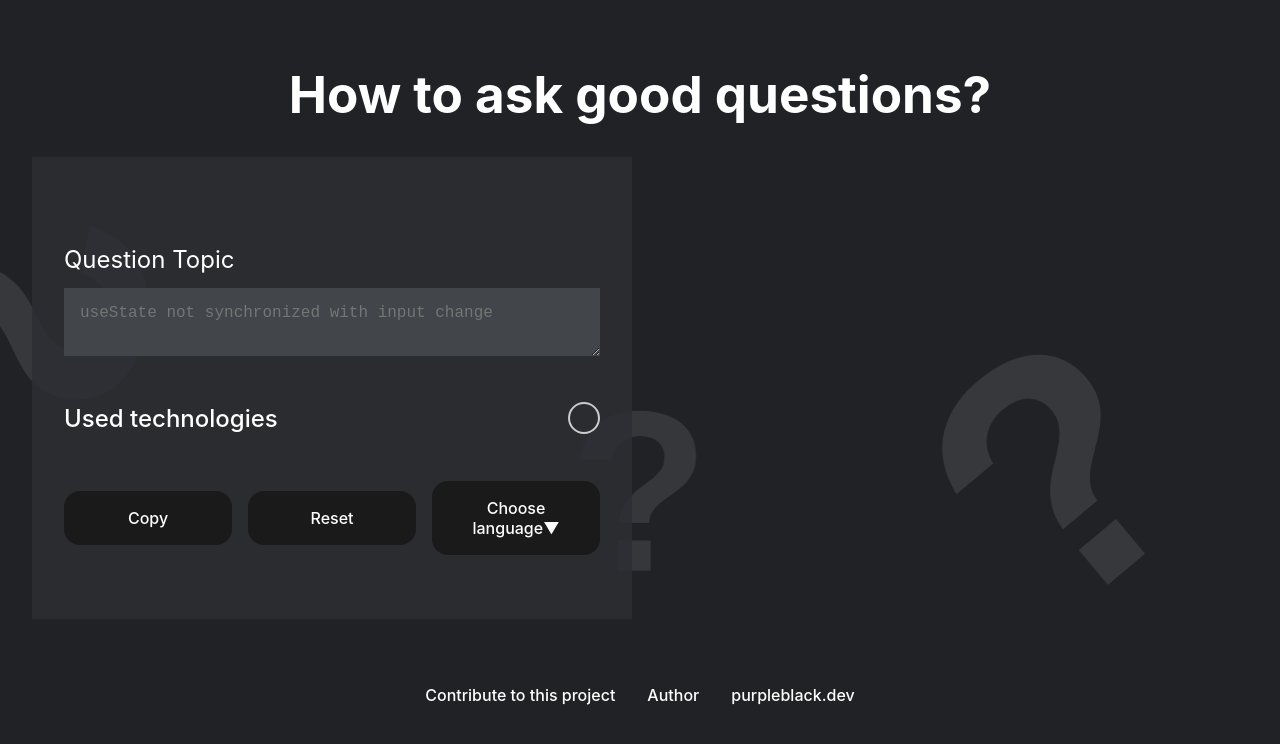
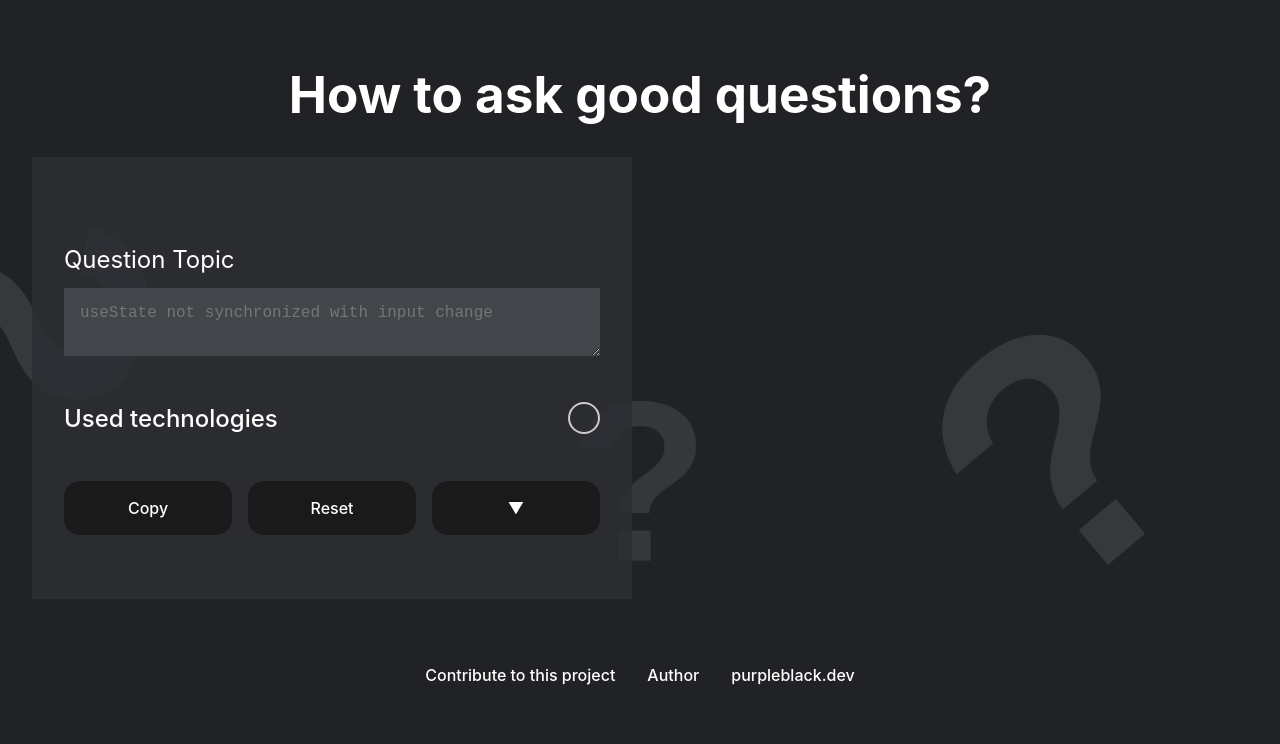
Before and after one commit to goodideagiver/how-to-ask-good-questions, a React (Vite) app: page / in a window 1280 px wide. Shown: the top 744 px of the page. Built offline with nearby package versions, Linux system fonts and the light colour scheme.

Commit message:
Feat: add styles and functionality to select lang

```diff
--- a/package.json
+++ b/package.json
@@ -16,6 +16,7 @@
 	},
 	"dependencies": {
 		"@radix-ui/react-select": "^1.1.1",
+		"@stitches/react": "^1.2.8",
 		"gh-pages": "^4.0.0",
 		"i18next": "^21.9.1",
 		"react": "^18.2.0",
--- a/src/components/LanguageSelect/LanguageSelect.tsx
+++ b/src/components/LanguageSelect/LanguageSelect.tsx
@@ -4,32 +4,62 @@ import { DECLARED_LANGUAGES } from '../../config'
 
 import * as Select from '@radix-ui/react-select'
 
+import { styled } from '@stitches/react'
 import { useLanguageSelect } from './useLanguageSelect'
+
+const StyledContent = styled(Select.Content, {
+  width: '100%',
+  backgroundColor: 'rgb(44, 47, 51)',
+  borderRadius: '8px',
+  border: '1px solid #121212',
+  boxShadow: '0 0 5px #121212',
+  overflow: 'hidden',
+})
+
+const StyledItem = styled(Select.Item, {
+  padding: '1rem 2rem',
+  backgroundColor: 'rgb(44, 47, 51)',
+  color: 'white',
+  cursor: 'pointer',
+  '&:hover': {
+    backgroundColor: '#202225',
+    color: 'white',
+    outline: 'none',
+    border: 'none',
+  },
+})
 
 export const LanguageSelect = () => {
   const { t } = useTranslation()
 
-  const { selectHandler, selectRef } = useLanguageSelect()
+  const { selectHandler, selectValue } = useLanguageSelect()
 
   const LanguageOptions = DECLARED_LANGUAGES.map((lang) => (
-    <Select.Item value={lang} key={lang}>
-      <Select.ItemText>{lang}</Select.ItemText>
-    </Select.Item>
+    <StyledItem value={lang} key={lang}>
+      <Select.ItemText>{lang.toUpperCase()}</Select.ItemText>
+    </StyledItem>
   ))
 
+  const SelectContent = (
+    <StyledContent>
+      <Select.ScrollUpButton />
+      <Select.Viewport>
+        <Select.Group>
+          <Select.Label>{t('chooseLanguage')}</Select.Label>
+          {LanguageOptions}
+        </Select.Group>
+      </Select.Viewport>
+      <Select.ScrollDownButton />
+    </StyledContent>
+  )
+
   return (
-    <Select.Root>
+    <Select.Root onValueChange={selectHandler} value={selectValue}>
       <Select.Trigger aria-label='language select'>
         <Select.Value placeholder={t('chooseLanguage')} />
         <Select.Icon />
       </Select.Trigger>
-      <Select.Portal>
-        <Select.Content>
-          <Select.ScrollUpButton />
-          <Select.Viewport>{LanguageOptions}</Select.Viewport>
-          <Select.ScrollDownButton />
-        </Select.Content>
-      </Select.Portal>
+      {SelectContent}
     </Select.Root>
   )
 }
--- a/src/components/LanguageSelect/useLanguageSelect.ts
+++ b/src/components/LanguageSelect/useLanguageSelect.ts
@@ -1,29 +1,29 @@
-import i18next from 'i18next';
-import { ChangeEvent, useEffect, useRef } from 'react';
-import { useLocalStorage } from '../../hooks/useLocalStorage.hook';
+import i18next from 'i18next'
+import { useEffect, useState } from 'react'
+import { useLocalStorage } from '../../hooks/useLocalStorage.hook'
 
 export const useLanguageSelect = () => {
-	const { setItem, value } = useLocalStorage('language');
+  const [selectValue, setSelectValue] = useState('')
 
-	const selectRef = useRef<HTMLSelectElement>(null);
+  const { setItem, value } = useLocalStorage('language')
 
-	const langChangeHandler = (lang: string) => {
-		i18next.changeLanguage(lang);
-		setItem(lang);
-	};
+  const langChangeHandler = (lang: string) => {
+    i18next.changeLanguage(lang)
+    setItem(lang)
+  }
 
-	const selectHandler = (event: ChangeEvent<HTMLSelectElement>) => {
-		if (event.target.value.trim().length > 0) {
-			langChangeHandler(event.target.value);
-		}
-	};
+  const selectHandler = (newLang: string) => {
+    if (newLang.trim().length > 0) {
+      langChangeHandler(newLang)
+    }
+  }
 
-	useEffect(() => {
-		if (selectRef.current && value) {
-			selectRef.current.value = value;
-			langChangeHandler(value);
-		}
-	}, [value]);
+  useEffect(() => {
+    if (value) {
+      setSelectValue(value)
+      langChangeHandler(value)
+    }
+  }, [value])
 
-	return { selectHandler, selectRef };
-};
+  return { selectHandler, selectValue }
+}
--- a/src/components/QuestionForm/FormControls/FormControls.module.scss
+++ b/src/components/QuestionForm/FormControls/FormControls.module.scss
@@ -4,10 +4,13 @@
 	flex-wrap: wrap;
 	justify-content: center;
 	align-items: center;
+
 	button {
 		flex: 1 1 25%;
 	}
+
 	padding-bottom: 2rem;
+	white-space: nowrap;
 }
 
 .button {
@@ -28,15 +31,19 @@
 	0% {
 		transform: translateX(0);
 	}
+
 	25% {
 		transform: translateX(2px);
 	}
+
 	50% {
 		transform: translateX(-2px);
 	}
+
 	75% {
 		transform: translateX(2px);
 	}
+
 	100% {
 		transform: translateX(0);
 	}
@@ -46,13 +53,16 @@
 	0% {
 		scale: 1;
 	}
+
 	10% {
 		scale: 0.95;
 		filter: brightness(1.2);
 	}
+
 	60% {
 		filter: brightness(1.2);
 	}
+
 	100% {
 		scale: 1;
 		filter: brightness(1);
--- a/src/index.scss
+++ b/src/index.scss
@@ -16,7 +16,7 @@
 }
 
 *:focus-visible {
-	outline: 6px #aa66ff solid !important;
+	outline: 4px #aa66ff solid;
 }
 
 * {
@@ -28,6 +28,7 @@ a {
 	color: #646cff;
 	text-decoration: inherit;
 }
+
 a:hover {
 	color: #535bf2;
 }
@@ -73,9 +74,11 @@ button {
 	padding: 1rem;
 	border-radius: 1rem;
 }
+
 button:hover {
 	border-color: #646cff;
 }
+
 button:focus,
 button:focus-visible {
 	outline: 4px auto -webkit-focus-ring-color;
```
Also changed, not shown: 1 other file (tests, documents, lock files or other folders).
